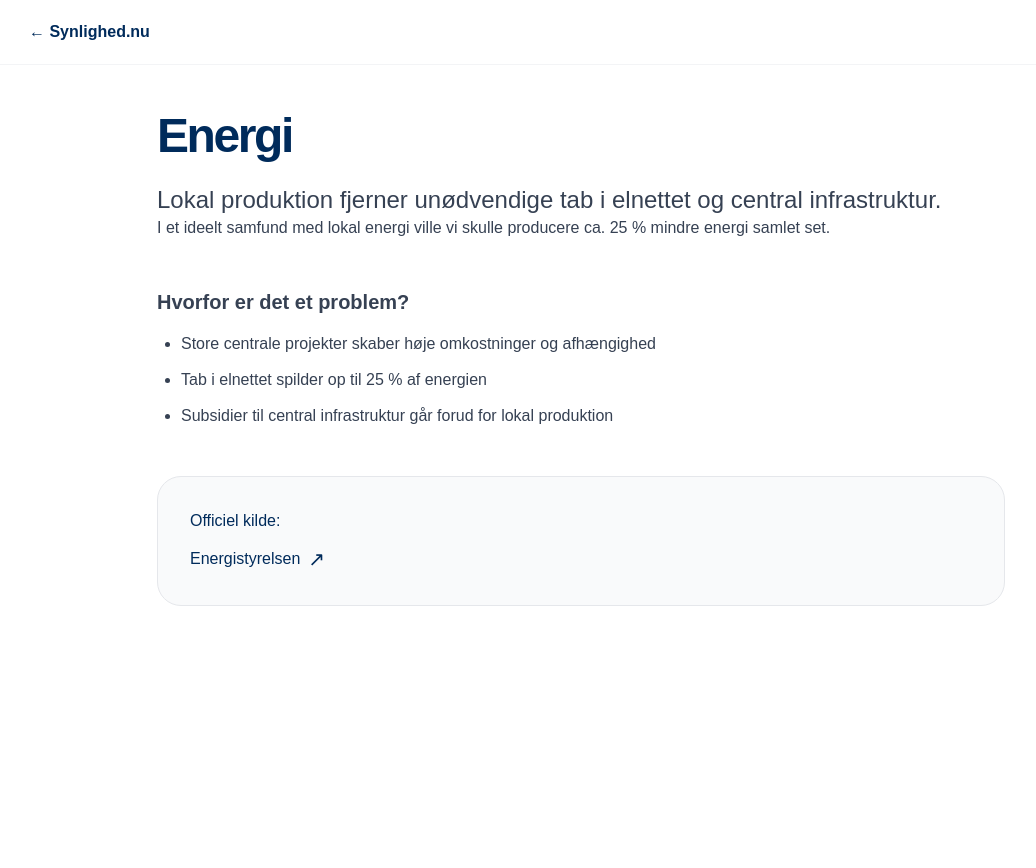
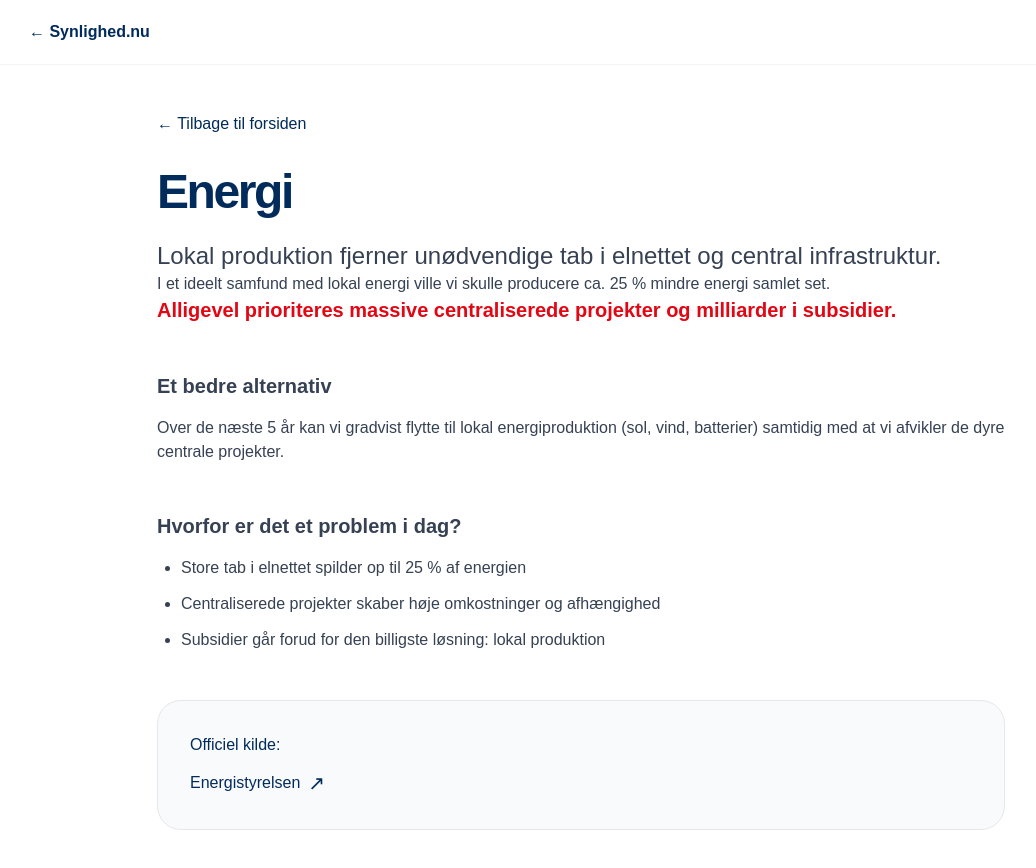
Before and after one commit to synlighed-nu/synlighed-nu-clean, a Next.js app: page /energi in a window 1280 px wide. Shown: the top 868 px of the page, without its empty margins (59-1095 px from the left). Before the commit the page ends 800 px from the top, so only its background shows below. Built offline with nearby package versions, Linux system fonts and the light colour scheme.

Commit message:
Update page.tsx

```diff
--- a/app/energi/page.tsx
+++ b/app/energi/page.tsx
@@ -6,26 +6,23 @@ export default function EnergiPage() {
     <div className="min-h-screen bg-white text-[#002B5B]">
       <Nav simple />
       <div className="max-w-4xl mx-auto px-6 pt-28 pb-20">
-
+        <Link href="/" className="inline-flex items-center gap-2 text-[#002B5B] hover:text-[#001B3D] font-medium mb-8 group">← Tilbage til forsiden</Link>
         <h1 className="text-5xl font-bold tracking-tighter mb-6">Energi</h1>
         <div className="prose prose-lg max-w-none text-gray-700">
-          <p className="text-2xl font-medium">
-            Lokal produktion fjerner unødvendige tab i elnettet og central infrastruktur.
-          </p>
-          <p>
-            I et ideelt samfund med lokal energi ville vi skulle producere ca. 25 % mindre energi samlet set.
-          </p>
-          <h3 className="text-xl font-semibold mt-12 mb-4">Hvorfor er det et problem?</h3>
+          <p className="text-2xl font-medium">Lokal produktion fjerner unødvendige tab i elnettet og central infrastruktur.</p>
+          <p>I et ideelt samfund med lokal energi ville vi skulle producere ca. 25 % mindre energi samlet set.</p>
+          <p className="text-xl font-semibold text-[#E30613]">Alligevel prioriteres massive centraliserede projekter og milliarder i subsidier.</p>
+          <h3 className="text-xl font-semibold mt-12 mb-4">Et bedre alternativ</h3>
+          <p>Over de næste 5 år kan vi gradvist flytte til lokal energiproduktion (sol, vind, batterier) samtidig med at vi afvikler de dyre centrale projekter.</p>
+          <h3 className="text-xl font-semibold mt-12 mb-4">Hvorfor er det et problem i dag?</h3>
           <ul className="list-disc pl-6 space-y-3">
-            <li>Store centrale projekter skaber høje omkostninger og afhængighed</li>
-            <li>Tab i elnettet spilder op til 25 % af energien</li>
-            <li>Subsidier til central infrastruktur går forud for lokal produktion</li>
+            <li>Store tab i elnettet spilder op til 25 % af energien</li>
+            <li>Centraliserede projekter skaber høje omkostninger og afhængighed</li>
+            <li>Subsidier går forud for den billigste løsning: lokal produktion</li>
           </ul>
           <div className="mt-12 bg-gray-50 border border-gray-200 rounded-3xl p-8">
             <p className="font-medium text-[#002B5B]">Officiel kilde:</p>
-            <a href="https://ens.dk/" target="_blank" className="text-[#002B5B] hover:underline flex items-center gap-2 mt-3">
-              Energistyrelsen <span className="text-xl">↗</span>
-            </a>
+            <a href="https://ens.dk/" target="_blank" className="text-[#002B5B] hover:underline flex items-center gap-2 mt-3">Energistyrelsen <span className="text-xl">↗</span></a>
           </div>
         </div>
       </div>
```
